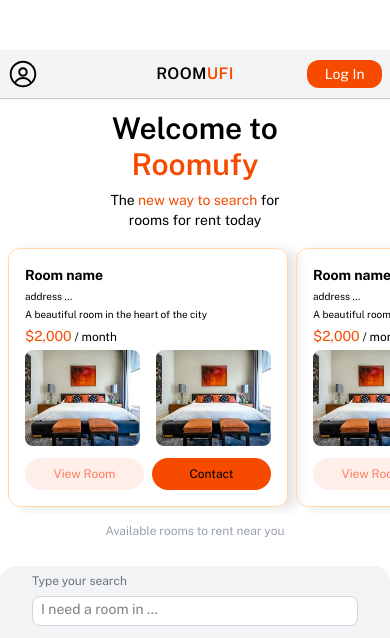
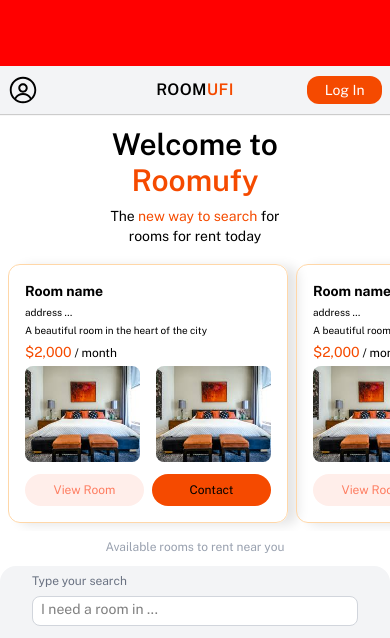
Before and after one commit to Lior-Lavon/Roomify-FE, a React (Vite) app: page /landing in a window 390 px wide. Shown: the part 206-844 px from the top of the page. Built offline with nearby package versions, Linux system fonts and the light colour scheme.

Commit message:
trying to adjust screen size

```diff
--- a/src/index.css
+++ b/src/index.css
@@ -4,6 +4,12 @@
 } */
 
 @import "tailwindcss";
+
+body {
+  padding: 0;
+  margin: 0;
+  background: red;
+}
 
 @theme {
   --breakpoint-*: initial;
--- a/src/pages/Home/HomeView.jsx
+++ b/src/pages/Home/HomeView.jsx
@@ -3,7 +3,7 @@ import { PromptFooter, RoomCard, TopBar } from "../../components";
 
 const HomeView = () => {
   return (
-    <div className="base:hidden sm:block md:hidden w-full h-[100dvh] text-3xl sans-regular fixed top-64">
+    <div className="base:hidden sm:block md:hidden w-full h-[100dvh] text-3xl sans-regular bg-white fixed top-[17rem]">
       <TopBar showAvatar={true} showLogin={true} />
 
       <div className="mt-3 inline-block w-full text-center">
```
